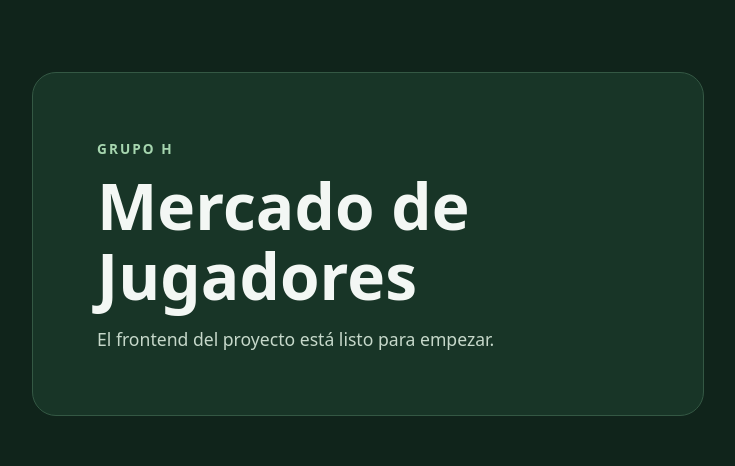
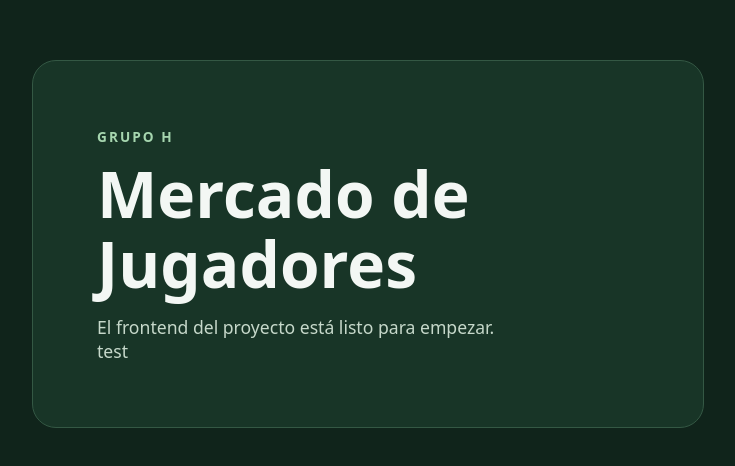
Before and after one commit to paula-carrano/202602-GrupoH, a React (Vite) app in the folder front/: page / in a window 1280 px wide. Shown: the part 156-622 px from the top of the page, without its empty margins (272-1007 px from the left). Built offline with nearby package versions, Linux system fonts and the light colour scheme.

Commit message:
test sonar

```diff
--- a/front/src/main.jsx
+++ b/front/src/main.jsx
@@ -1,6 +1,6 @@
-import React from 'react'
-import { createRoot } from 'react-dom/client'
-import './style.css'
+import React from "react";
+import { createRoot } from "react-dom/client";
+import "./style.css";
 
 function App() {
     return (
@@ -9,13 +9,14 @@ function App() {
                 <span className="eyebrow">Grupo H</span>
                 <h1>Mercado de Jugadores</h1>
                 <p>El frontend del proyecto está listo para empezar.</p>
+                <p>test</p>
             </section>
         </main>
-  )
+    );
 }
 
-createRoot(document.getElementById('root')).render(
+createRoot(document.getElementById("root")).render(
     <React.StrictMode>
         <App />
     </React.StrictMode>,
-)
+);
```
Lines whose indentation alone changed are shown as unchanged.
